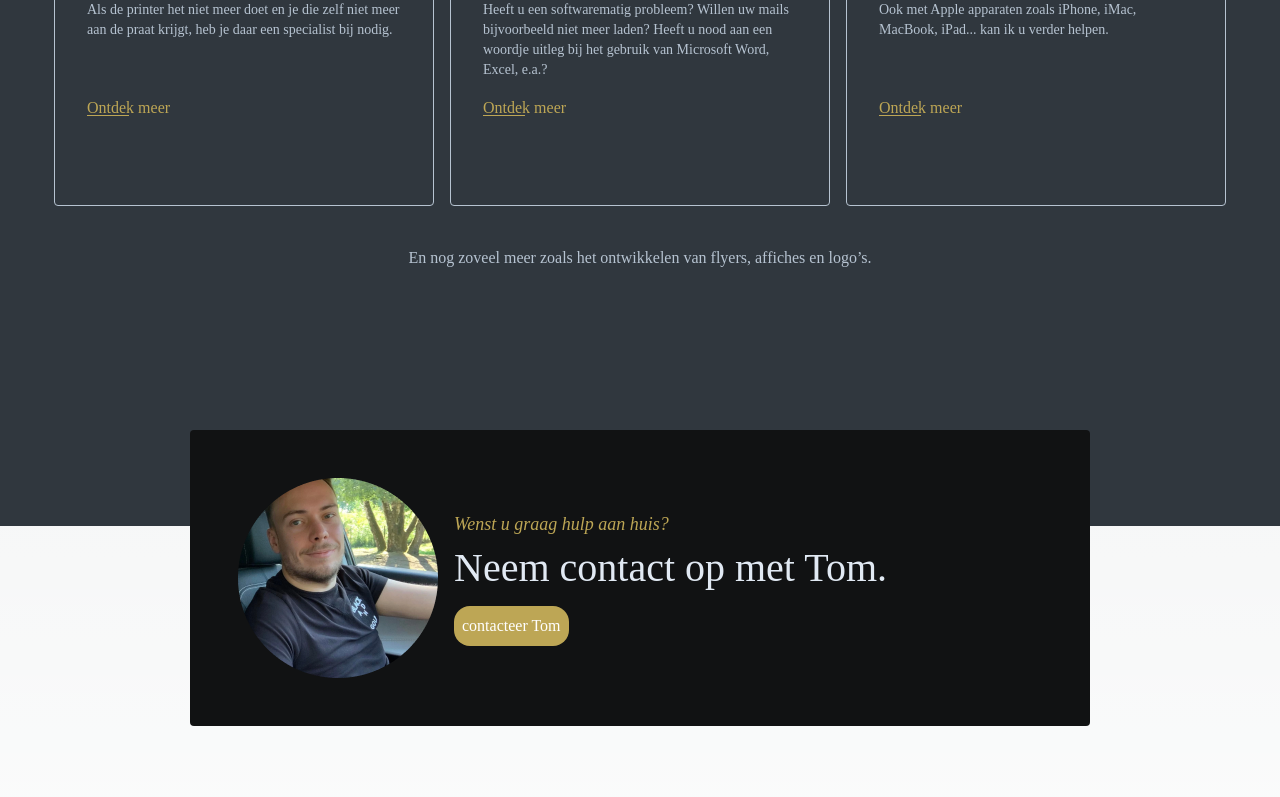
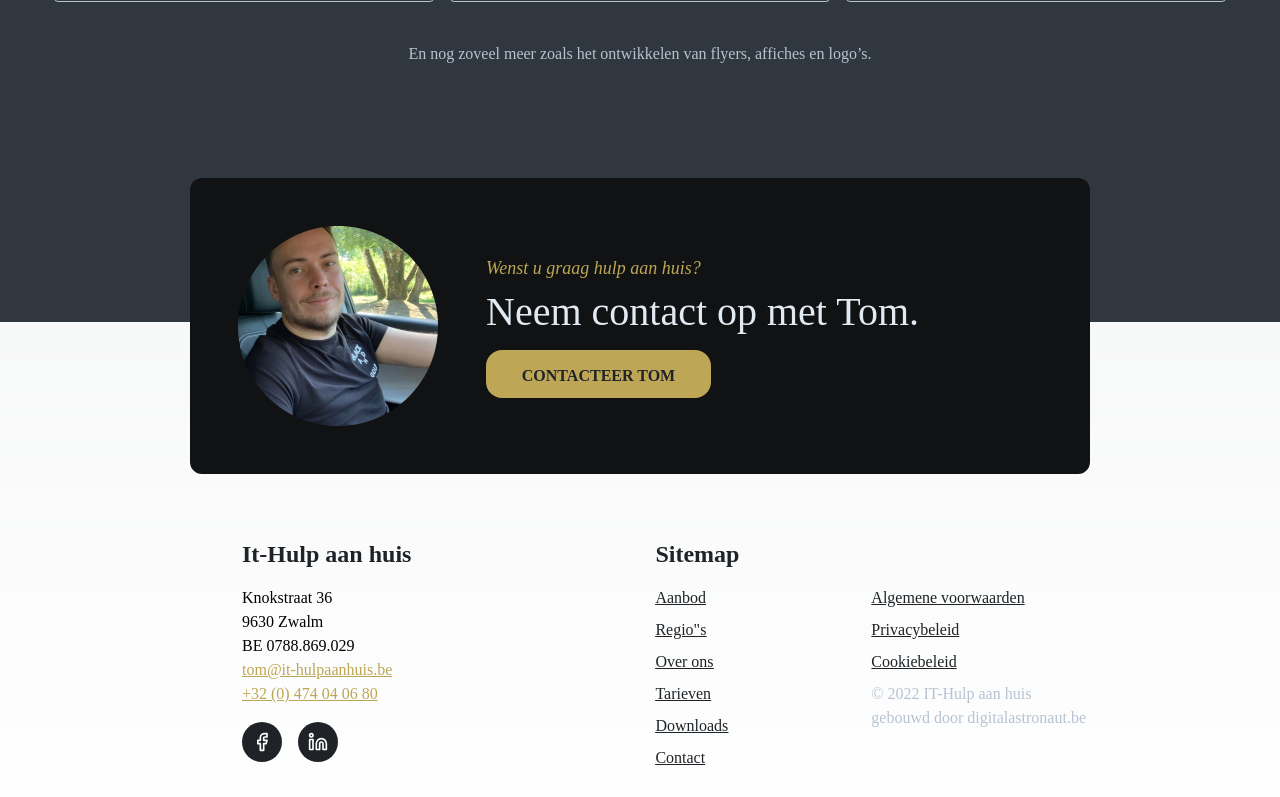
Before and after one commit to RomanieDelporte/nextjs-one-pager, a Next.js app in the folder my-app/: page / in a window 1280 px wide. Shown: the part 2000-2797 px from the top of the page. Built offline with nearby package versions, Linux system fonts and the light colour scheme.

Commit message:
finish one pager

```diff
--- a/my-app/src/app/components/contactCard.tsx
+++ b/my-app/src/app/components/contactCard.tsx
@@ -3,7 +3,7 @@ import Image from "next/image";
 export default function ContactCard({buttonLabel}: { buttonLabel: string }) {
     return (
         <main
-            className="w-[900px] max-w-[900px] bg-neutral-700 p-12 rounded"
+            className="w-[900px] max-w-[900px] bg-neutral-700 p-12 rounded-xl"
         >
             <div className="flex items-center">
                 <div className="rounded-full w-[200px] h-[200px]">
@@ -14,10 +14,10 @@ export default function ContactCard({buttonLabel}: { buttonLabel: string }) {
                         height="200"
                     />
                 </div>
-                <div className="ml-4">
+                <div className="ml-12">
                     <p className="text-accent-100 text-lg italic">Wenst u graag hulp aan huis?</p>
                     <h1 className="text-base-100 text-[40px]">Neem contact op met Tom.</h1>
-                    <button className="bg-accent-100 text-white p-2 rounded-2xl mt-2">{buttonLabel}</button>
+                    <button className="bg-accent-100 p-3 rounded-2xl mt-2 uppercase text-neutral-500 font-bold w-[225px] pt-[14px] px-[30px] pb-[10px] ">{buttonLabel}</button>
                 </div>
             </div>
         </main>
--- a/my-app/src/app/components/footer.tsx
+++ b/my-app/src/app/components/footer.tsx
@@ -13,25 +13,34 @@ export default function Footer() {
     ];
 
     return (
-        <header className="flex p-40 pb-20">
-            <div className="flex flex-col grow">
-                <h2 className="text-neutral-500 font-bold text-[22px]">It-Hulp aan huis</h2>
-                <div className="flex flex-col">
+        <footer className="flex flex-wrap p-8 lg:p-16 justify-around">
+            <div className="flex flex-col ml-28">
+                <h2 className="text-neutral-500 font-bold text-lg lg:text-2xl mb-4">It-Hulp aan huis</h2>
+                <p>
                     <p>Knokstraat 36</p>
                     <p>9630 Zwalm</p>
                     <p>BE 0788.869.029</p>
-                    <div>
-                        <p className="underline text-accent-100">tom@it-hulpaanhuis.be</p>
-                        <p className="underline text-accent-100">+32 (0) 474 04 06 80</p>
+                </p>
+                <div className="flex flex-col">
+                    <a
+                        href="mailto:tom@it-hulpaanhuis.be"
+                        className="underline text-accent-100"
+                    >tom@it-hulpaanhuis.be
+                    </a>
+                    <a
+                        href="tel:+320474040680"
+                        className="underline text-accent-100"
+                    >+32 (0) 474 04 06 80
+                    </a>
                 </div>
-                    <div className="flex mt-[10px]">
-                        <div className="rounded-full flex justify-center items-center bg-neutral-500 w-[50px] h-[50px] mr-4">
+                <div className="flex mt-4">
+                    <div className="rounded-full flex justify-center items-center bg-neutral-500 w-10 h-10 mr-4">
                         <Facebook
                             color="white"
                             size={20}
                         />
                     </div>
-                        <div className="rounded-full flex justify-center items-center bg-neutral-500 w-[50px] h-[50px] mr-4">
+                    <div className="rounded-full flex justify-center items-center bg-neutral-500 w-10 h-10">
                         <Linkedin
                             color="white"
                             size={20}
@@ -39,32 +48,28 @@ export default function Footer() {
                     </div>
                 </div>
             </div>
-            </div>
-            <nav className="w-56">
-                <h2 className="text-neutral-500 font-bold text-[22px]">Sitemap</h2>
-                <ul className="flex mr-2 flex-col">
+            <nav className="ml-28">
+                <h2 className="text-neutral-500 font-bold text-lg lg:text-2xl mb-4">Sitemap</h2>
+                <ul className="flex flex-col">
                     {navItems.map((item: NavItem, index) => (
                         <li
                             key={index}
-                            className="underline text-neutral-500"
+                            className="underline text-neutral-500 mb-2"
                         >
                             <a>{item.label}</a>
                         </li>
                     ))}
                 </ul>
             </nav>
-            <div className="ml-20 mt-8">
-                <p className="text-neutral-500 underline">Algemene voorwaarden</p>
-                <p className="text-neutral-500 underline">Privacybeleid</p>
-                <p className="text-neutral-500 underline">Cookiebeleid</p>
-
-                <div className="mt-8">
-                    <p className="text-neutral-200 whitespace-normal w-[220px]">
-                        © 2022 IT-Hulp aan huis
-                        gebouwd door digitalastronaut.be
-                    </p>
+            <div className="mt-12 pr-16">
+                <p className="text-neutral-500 underline mb-2">Algemene voorwaarden</p>
+                <p className="text-neutral-500 underline mb-2">Privacybeleid</p>
+                <p className="text-neutral-500 underline mb-2">Cookiebeleid</p>
+                <div>
+                    <p className="text-neutral-200 whitespace-normal">© 2022 IT-Hulp aan huis</p>
+                    <p className="text-neutral-200 whitespace-normal">gebouwd door digitalastronaut.be</p>
                 </div>
             </div>
-        </header>
+        </footer>
     );
 }
--- a/my-app/src/app/components/header.tsx
+++ b/my-app/src/app/components/header.tsx
@@ -10,7 +10,7 @@ export default function Header() {
 
     const navItems: NavItem[] = [
         {label: 'Aanbod', href: '/'},
-        {label: 'Regio"s', href: '/regions'},
+        {label: 'Regio\'s', href: '/regions'},
         {label: 'Over ons', href: '/about'},
         {label: 'Tarieven', href: '/prices'},
         {label: 'Downloads', href: '/downloads'},
@@ -21,7 +21,7 @@ export default function Header() {
         <header className="header flex items-center w-full justify-center">
             <div>
                 <Image
-                    className="mr-14"
+                    className="mr-48"
                     src="/headerLogo.svg"
                     alt="headerlogo"
                     width={100}
--- a/my-app/src/app/page.tsx
+++ b/my-app/src/app/page.tsx
@@ -22,10 +22,10 @@ export default function Home() {
 
             <div className="flex justify-center flex-col items-center bg-neutral-600">
                 <div className="mb-10 mt-28 text-center">
-                    <p className="font-sans text-accent-100">ontdek ons</p>
-                    <h2 className="text-base-100 text-2xl font-medium">ruim aanbod</h2>
+                    <p className="font-sans text-accent-100 text-lg italic">ontdek ons</p>
+                    <h2 className="text-base-100 text-2xl font-bold">ruim aanbod</h2>
                 </div>
-                <div className="my-64">
+                <div className="mb-64 mt-12">
                     <div className="grid grid-cols-3 gap-4 mb-1">
                         {cardsData.map((card, index) => (
                             <Card key={index} {...card} />
@@ -36,7 +36,7 @@ export default function Home() {
                     </p>
                 </div>
             </div>
-            <div className="-mt-24 flex items-center justify-center">
+            <div className="-mt-36 flex items-center justify-center">
                 <ContactCard buttonLabel="contacteer Tom"/>
             </div>
             <Footer/>
```
Lines whose indentation alone changed are shown as unchanged.
